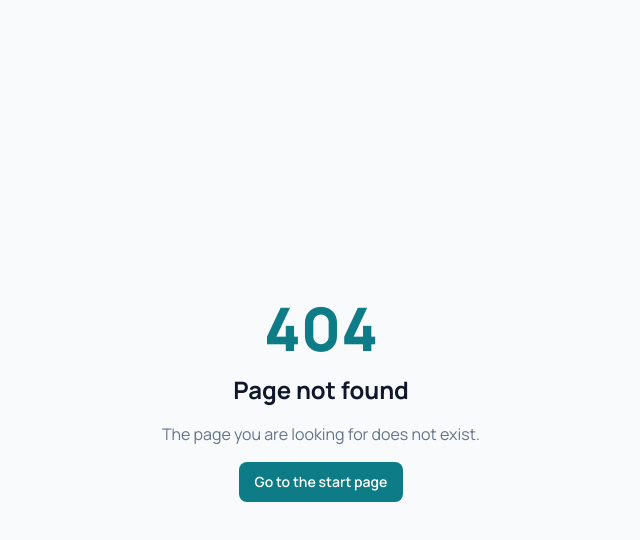
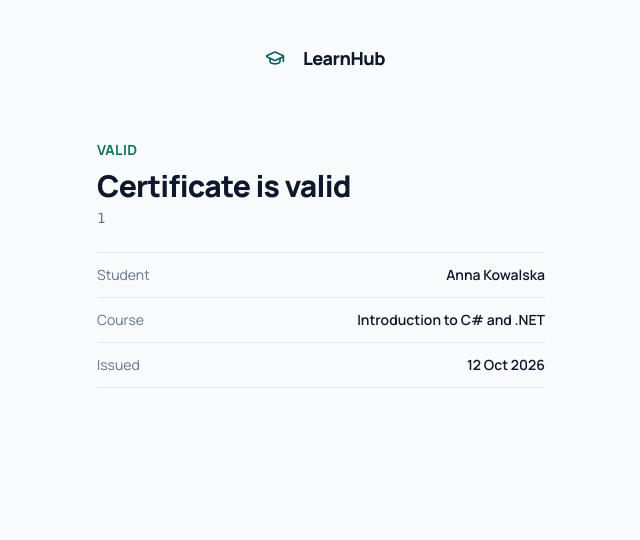
Before and after one commit to Kader64/LearnHub, a React (Vite) app in the folder src/LearnHub-Web/: page /verify/1 in a window 1280 px wide. Before the commit this address had no page. Shown: the top 540 px of the page, without its empty margins (319-959 px from the left). Built offline with nearby package versions, Linux system fonts and the light colour scheme.

Commit message:
feat: Add Verify page for certificate validation with dynamic routing

```diff
--- a/src/LearnHub-Web/src/main.tsx
+++ b/src/LearnHub-Web/src/main.tsx
@@ -30,14 +30,14 @@ import AdminCourses from "./pages/admin/AdminCourses";
 import AdminCertificates from "./pages/admin/AdminCertificates";
 import Categories from "./pages/admin/Categories";
 import AuditLog from "./pages/admin/AuditLog";
+import Verify from "./pages/Verify";
 
 createRoot(document.getElementById("root")!).render(
   <StrictMode>
     <BrowserRouter>
       <Routes>
         <Route path="/" element={<Welcome />} />
-        {/* TODO */}
-        {/* <Route path="/verify/:code" element={<Verify />} /> */}
+        <Route path="/verify/:code" element={<Verify />} />
 
         <Route element={<AuthLayout />}>
           <Route path="/login" element={<Login />} />
--- /dev/null
+++ b/src/LearnHub-Web/src/pages/Verify.tsx
@@ -0,0 +1,47 @@
+import { useParams } from "react-router-dom";
+import Logo from "../components/Logo";
+
+export default function Verify() {
+  const { code } = useParams();
+
+  return (
+    <div className="flex min-h-screen flex-col items-center px-4 py-10">
+      <Logo to="/" />
+
+      <div className="mt-16 w-full max-w-md">
+        {/* VARIANT 1 (backend result: valid). */}
+        <p className="text-sm font-bold uppercase tracking-wide text-success">Valid</p>
+        <h1 className="page-title mt-2">Certificate is valid</h1>
+        <p className="mt-1 font-mono text-sm text-muted">{code}</p>
+
+        {/* EXAMPLE details, shown only for a valid certificate */}
+        <dl className="mt-6 divide-y divide-line border-y border-line text-sm">
+          <div className="flex justify-between gap-4 py-3">
+            <dt className="text-muted">Student</dt>
+            <dd className="font-semibold text-ink">Anna Kowalska</dd>
+          </div>
+          <div className="flex justify-between gap-4 py-3">
+            <dt className="text-muted">Course</dt>
+            <dd className="text-right font-semibold text-ink">Introduction to C# and .NET</dd>
+          </div>
+          <div className="flex justify-between gap-4 py-3">
+            <dt className="text-muted">Issued</dt>
+            <dd className="font-semibold text-ink">12 Oct 2026</dd>
+          </div>
+        </dl>
+
+        {/* VARIANT 2 (backend result: invalid or unknown code). Same response for every unknown code.
+        <p className="text-sm font-bold uppercase tracking-wide text-danger">Not found</p>
+        <h1 className="page-title mt-2">Certificate not found</h1>
+        <p className="mt-2 text-muted">This code does not match any certificate.</p>
+        */}
+
+        {/* VARIANT 3 (backend result: revoked).
+        <p className="text-sm font-bold uppercase tracking-wide text-warning">Revoked</p>
+        <h1 className="page-title mt-2">Certificate revoked</h1>
+        <p className="mt-2 text-muted">This certificate is no longer valid.</p>
+        */}
+      </div>
+    </div>
+  );
+}
```
